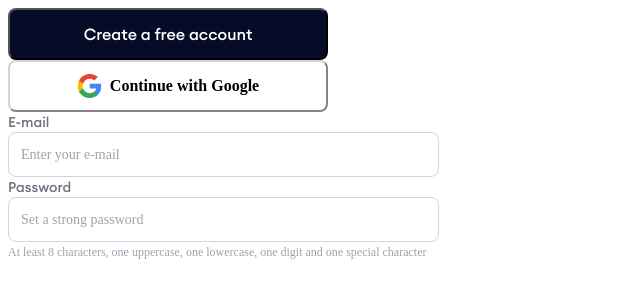
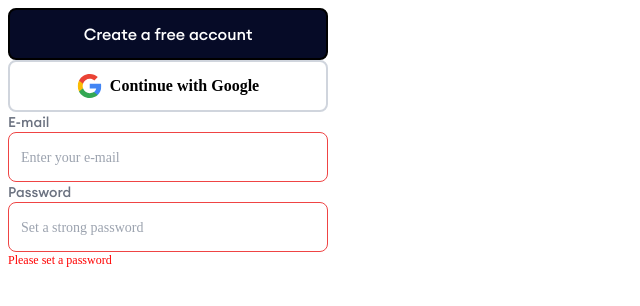
Before and after one commit to sevvalkaplannn/MA-Login-Register-Clone, a Vue app: page /register in a window 1280 px wide. Shown: the top 306 px of the page, without its empty margins (0-640 px from the left). Built offline with nearby package versions, Linux system fonts and the light colour scheme; a web font is replaced by a local one.

Commit message:
feat(OFB-202): Improvements have been made in input component.

```diff
--- a/src/components/MaButton.vue
+++ b/src/components/MaButton.vue
@@ -6,7 +6,7 @@ const props = defineProps({
   disabled: Boolean,
   intent: {
     type: String,
-    validator: (val)=> ["primary","secondary"].includes(val),
+    validator: (val) => ["primary", "secondary"].includes(val),
   },
 });
 
@@ -22,22 +22,29 @@ const buttonClass = computed(() => {
 
 <template>
   <button :class="buttonClass">
-    <slot>
-    </slot>
+    <slot> </slot>
   </button>
 </template>
 
 <style>
-.ma-button-default{
-  @apply text-center text-base   leading-6 w-80 flex py-3 px-6 justify-center items-center gap-2 self-stretch rounded-lg font-euclid;
+.ma-button-default {
+  @apply text-center text-base border-solid cursor-pointer leading-6 w-80 flex py-3 px-6 justify-center items-center gap-2 self-stretch rounded-lg font-euclid;
 }
-.ma-primary{
-  @apply bg-PrimaryDark text-white font-medium hover:bg-PrimaryHover ;
+.ma-primary {
+  @apply bg-PrimaryDark text-white font-medium hover:bg-PrimaryHover;
 }
-.ma-secondary{
-  @apply bg-white text-black border-BorderGray font-semibold hover:bg-SecondaryHover ;
+
+.ma-primary:active {
+  @apply bg-PrimaryActive;
 }
-.ma-disabled{
+.ma-secondary {
+  @apply bg-white text-black border-BorderGray font-semibold hover:bg-SecondaryHover;
+}
+
+.ma-secondary:active {
+  box-shadow: 0px 0px 0px 4px #f2f4f7, 0px 1px 2px 0px rgba(16, 24, 40, 0.05);
+}
+.ma-disabled {
   @apply !bg-gray-100 !text-gray-400 cursor-not-allowed;
 }
 </style>
--- a/src/components/MaInput.vue
+++ b/src/components/MaInput.vue
@@ -2,53 +2,95 @@
   <div :class="classNames">
     <label class="ma-label" v-if="label" :for="$attrs.id">{{ label }}</label>
     <input :id="$attrs.id" :type="type" :placeholder="placeholder" v-model="inputValue" />
-        <small class="ma-helptext" v-if="helpText">{{ helpText }}</small>
+    <small class="ma-helptext" :style="{ color: helpTextColor }" v-if="helpText">{{
+      helpEmptyText
+    }}</small>
+    <small
+      class="ma-helptext"
+      :style="{ color: helpTextColor }"
+      v-else-if="shouldShowHelpErrorText"
+      >{{ helpErrorText }}</small
+    >
   </div>
 </template>
 
 <script setup>
-import { computed, defineProps } from "vue";
+import { computed, defineProps, defineEmits } from "vue";
 
-const props = defineProps(['type', 'label', 'placeholder', 'helpText', 'modelValue', 'hasError', 'errorMessage']);
-const emits = defineEmits(['update:modelValue']);
+const props = defineProps([
+  "type",
+  "label",
+  "placeholder",
+  "helpEmptyText",
+  "helpErrorText",
+  "helpText",
+  "modelValue",
+  "error",
+]);
+const emits = defineEmits(["update:modelValue"]);
 defineOptions({
-  inheritAttrs: false
+  inheritAttrs: false,
 });
 
 const inputValue = computed({
-    get(){
-        console.log(props.modelValue);
+  get() {
+    //console.log(props.modelValue);
     return props.modelValue;
   },
-    set(data){
-        console.log(data);
+  set(data) {
+    //console.log(data);
     emits("update:modelValue", data);
-    }
+  },
 });
 
 const classNames = computed(() => [
-    'ma-input-wrapper',
+  "ma-input-wrapper",
   {
-        'has-error': props?.hasError
-    }
+    "has-error": props.error || inputValue.value.trim() === "",
+  },
 ]);
+const helpTextColor = computed(() => {
+  return props.error || inputValue.value.trim() === "" ? "red" : "initial";
+});
 
+const shouldShowHelpErrorText = computed(() => {
+  return props.error;
+});
+
+const helpEmptyText = computed(() => {
+  return inputValue.value.trim() === "" ? props.helpEmptyText : props.helpText;
+});
 </script>
 
 <style scoped>
-
-input::placeholder{
+input::placeholder {
   @apply flex-1 text-gray-400 font-euclid text-sm not-italic font-normal leading-5;
 }
 
-input{
-@apply flex pt-3.5 pb-3.5 pr-60 pl-3 items-center self-stretch rounded-lg border border-solid border-gray-300 bg-white;
+input {
+  @apply flex pt-3.5 pb-3.5 pl-3 items-center self-stretch rounded-lg border border-solid border-gray-300 bg-white text-sm font-euclid not-italic font-medium leading-5 flex-1;
 }
 
-.ma-label{
-@apply text-gray-500 font-euclid text-sm not-italic font-medium leading-5
+input:active {
+  @apply bg-gray-200 border-solid outline-2;
 }
-.ma-helptext{
-@apply self-stretch text-gray-400 font-euclid text-xs not-italic font-normal leading-4
+
+.ma-label {
+  @apply text-gray-500 font-euclid text-sm not-italic font-medium leading-5;
+}
+.ma-helptext {
+  @apply w-80 h-8 self-stretch text-gray-400 font-euclid text-xs not-italic font-normal leading-4;
+}
+
+.ma-input-wrapper {
+  @apply grid w-80;
+}
+
+.has-error input {
+  @apply border border-solid border-red-500;
+}
+
+.error-alert {
+  @apply text-red-500 font-euclid text-sm not-italic font-normal leading-5 mt-1;
 }
 </style>
--- a/src/views/MaRegister.vue
+++ b/src/views/MaRegister.vue
@@ -2,13 +2,30 @@
   <div>
     <MaButton intent="primary">Create a free account</MaButton>
     <MaButton :class="buttonClass">
-        <MaIcons name="gmaillogo" class="w-6 h-6 z-10" />
-        Continue with Google
-      </MaButton>
+      <MaIcons name="gmaillogo" class="w-6 h-6 z-10" />
+      Continue with Google
+    </MaButton>
   </div>
   <div>
-    <MaInput type="email" id="email" v-model="email" label="E-mail" placeholder="Enter your e-mail"></MaInput>
-    <MaInput type="password" id="password" v-model="password" label="Password" placeholder="Set a strong password" helpText="At least 8 characters, one uppercase, one lowercase, one digit and one special character "></MaInput>
+    <MaInput
+      type="email"
+      id="email"
+      v-model="email"
+      label="E-mail"
+      placeholder="Enter your e-mail"
+      :error="emailError"
+      helpErrorText="Please enter a valid e-mail"
+    ></MaInput>
+    <MaInput
+      type="password"
+      id="password"
+      v-model="password"
+      label="Password"
+      placeholder="Set a strong password"
+      :error="passwordError"
+      helpEmptyText="Please set a password"
+      helpText="At least 8 characters, one uppercase, one lowercase, one digit and one special character "
+    ></MaInput>
   </div>
 </template>
 
@@ -16,16 +33,41 @@
 import MaIcons from "../MaIcons.vue";
 import MaButton from "../components/MaButton.vue";
 import MaInput from "../components/MaInput.vue";
-import { ref } from "vue";
+import { ref, watch } from "vue";
 
-const password = ref('');
-const email = ref('');
+const password = ref("");
+const email = ref("");
+const emailError = ref("");
+const passwordError = ref("");
+
+function validateEmail(emailValue) {
+  const emailPattern = /\S+@\S+\.\S+/;
+  return emailPattern.test(emailValue);
+}
+
+function validatePassword(passwordValue) {
+  return passwordValue.length >= 8;
+}
+
+watch(email, (newValue) => {
+  if (newValue && !validateEmail(newValue)) {
+    emailError.value = true;
+  } else {
+    emailError.value = false;
+  }
+});
+
+watch(password, (newValue) => {
+  if (newValue && !validatePassword(newValue)) {
+    passwordError.value = true;
+  } else {
+    passwordError.value = false;
+  }
+});
 </script>
 
 <style scoped>
 .ma-button {
   @apply inline-flex items-center;
 }
-
-
 </style>
--- a/tailwind.config.js
+++ b/tailwind.config.js
@@ -12,8 +12,8 @@ export default {
                 PrimaryActive: '#101828',
                 PrimaryDisabled: '#EAECF0',
                 SecondaryHover: '#F2F4F7',
-                SecondaryActive: 'box-shadow: 0px 0px 0px 4px #F2F4F7, 0px 1px 2px 0px rgba(16, 24, 40, 0.05)',
                 BorderGray: '#D0D5DD',
+                InputError: '#F97066',
             },
             fontFamily: {
                 euclid: 'Euclid Circular A',
```
Lines whose indentation alone changed are shown as unchanged.
